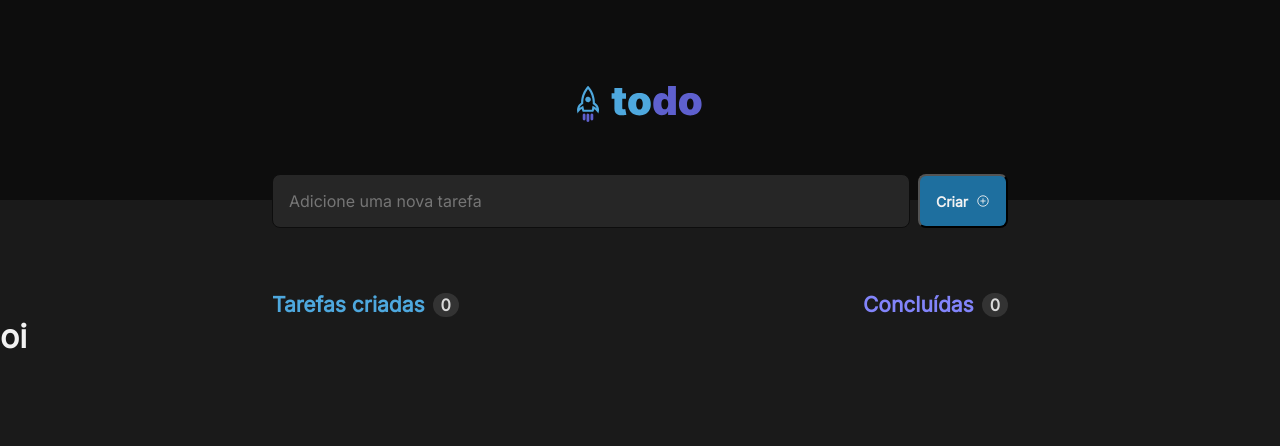
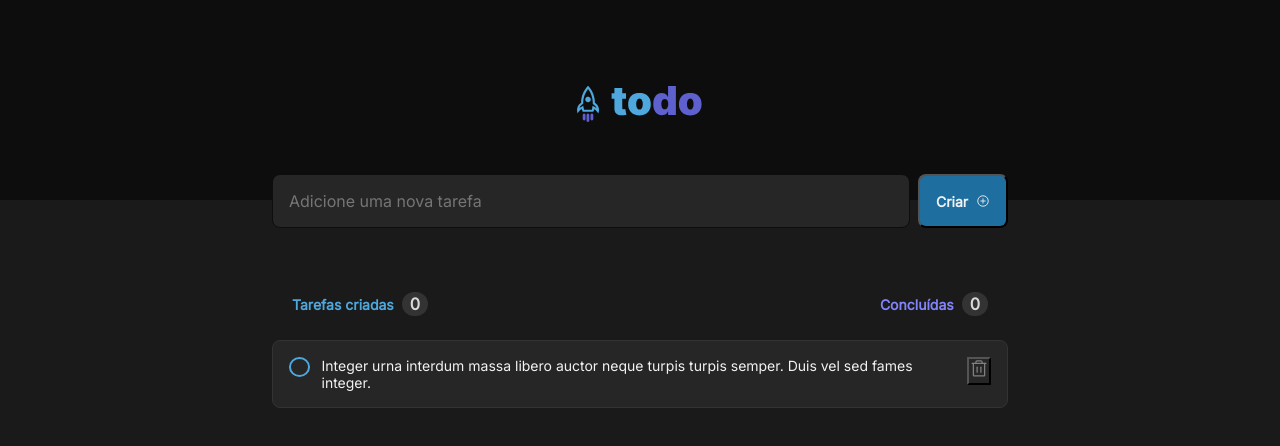
Before and after one commit to ViniciusOshima/ToDo-List, a React (Vite) app: page / in a window 1280 px wide. Shown: the top 446 px of the page. Built offline with nearby package versions, Linux system fonts and the light colour scheme.

Commit message:
FEAT estruturado os status e um modelo de anotação, também estruturado quando não há anotações. Todos estilizados com alguns erros corrigiveis

```diff
--- a/src/App.tsx
+++ b/src/App.tsx
@@ -1,9 +1,18 @@
 import {Header} from './header'
 import {Input} from './input'
 import {Status} from './status'
+import {PostWithoutContent} from './postWithoutContent'
 import {Post} from './post'
 
 import './global.css'
+import './app.module.css'
+
+let anotações = [
+  {
+    checked: false,
+    content: 'Integer urna interdum massa libero auctor neque turpis turpis semper. Duis vel sed fames integer.',
+  }
+]
 
 export function App () {
   return (
--- /dev/null
+++ b/src/app.module.css
@@ -0,0 +1,5 @@
+@media (max-width: 768px) {
+  html {
+    font-size: 85%;
+  }
+}
--- a/src/global.css
+++ b/src/global.css
@@ -1,6 +1,7 @@
 :root {
   --gray-100: #f2f2f2;
   --gray-200: #d9d9d9;
+  --gray-300: #808080;
   --gray-400: #333333;
   --gray-500: #262626;
   --gray-600: #1a1a1a;
--- a/src/input.module.css
+++ b/src/input.module.css
@@ -4,6 +4,7 @@
   gap: 0.5rem;
 
   margin-top: calc(0px - 1.6rem);
+  padding: 0 20px;
 }
 
 .form textarea {
--- a/src/post.module.css
+++ b/src/post.module.css
@@ -0,0 +1,37 @@
+.post {
+  width: 100%;
+  max-width: 46rem;
+  margin: 0 auto;
+
+  display: flex;
+  align-items: flex-start;
+  justify-content: center;
+  gap: 0.75rem;
+
+  padding: 1rem;
+  border: 1px solid var(--gray-400);
+  border-radius: 8px;
+
+  color: var(--gray-100);
+  font-size: 0.875rem;
+
+  background-color: var(--gray-500);
+}
+
+.checked {
+  width: 1.3rem;
+  height: 1.2rem;
+
+  background-color: transparent;
+
+  border: 2px solid var(--blue);
+  border-radius: 100%;
+
+  cursor: pointer;
+}
+
+.deleteNote {
+  color: var(--gray-300);
+
+  background-color: transparent;
+}
--- a/src/post.tsx
+++ b/src/post.tsx
@@ -1,7 +1,12 @@
+import { Trash } from 'phosphor-react'
 import styles from './post.module.css'
 
 export function Post () {
   return (
-    <h1>oi</h1>
+    <div className={styles.post}>
+      <button className={styles.checked}></button>
+      <p>Integer urna interdum massa libero auctor neque turpis turpis semper. Duis vel sed fames integer.</p>
+      <button className={styles.deleteNote}><Trash size={20} /></button>
+    </div>
   )
 }
--- /dev/null
+++ b/src/postWithoutContent.module.css
@@ -0,0 +1,16 @@
+.post {
+  width: 100%;
+  max-width: 46rem;
+  margin: 0 auto;
+
+  display: flex;
+  flex-direction: column;
+  align-items: center;
+
+  padding: 4rem 1.5rem;
+  border-top: 1px solid var(--gray-400);
+  border-radius: 8px 8px 0 0;
+
+  color: var(--gray-300);
+  font-size: 1rem;
+}
--- /dev/null
+++ b/src/postWithoutContent.tsx
@@ -0,0 +1,13 @@
+import { ClipboardText } from 'phosphor-react'
+import styles from './postWithoutContent.module.css'
+
+export function PostWithoutContent () {
+  return (
+    <section className={styles.post}>
+      <ClipboardText/>
+      <strong>Você ainda não tem tarefas cadastradas</strong>
+      <p>Crie tarefas e organize seus itens a fazer</p>
+    </section>
+
+  )
+}
--- a/src/status.module.css
+++ b/src/status.module.css
@@ -2,6 +2,9 @@
   width: 100%;
   max-width: 46rem;
   margin: 4rem auto 0;
+  padding: 0 20px;
+
+  padding-bottom: 1.5rem;
 
   display: flex;
   justify-content: space-between;
--- a/src/status.tsx
+++ b/src/status.tsx
@@ -4,12 +4,12 @@ export function Status () {
   return (
     <div className={styles.status}>
       <div className={styles.tarefasCriadas}>
-        <h2>Tarefas criadas</h2>
+        <strong>Tarefas criadas</strong>
         <h3>0</h3>
       </div>
 
       <div className={styles.tarefasConcluidas}>
-        <h2>Concluídas</h2>
+        <strong>Concluídas</strong>
         <h3>0</h3>
       </div>
     </div>
```
